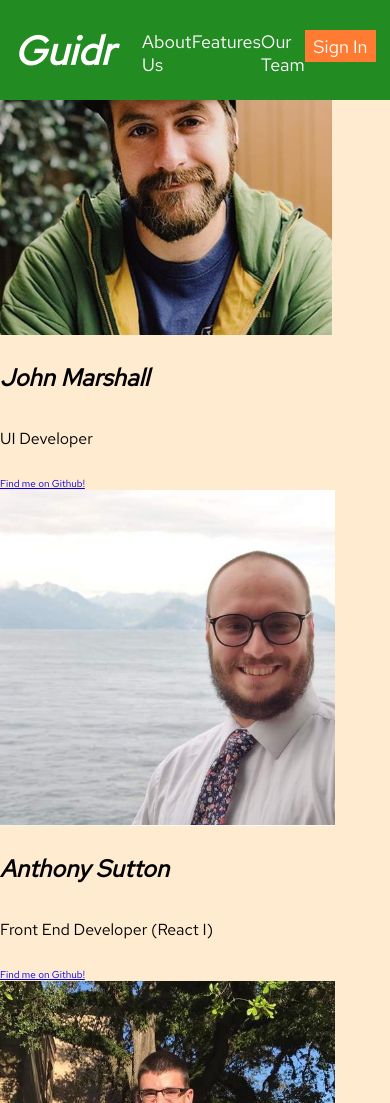
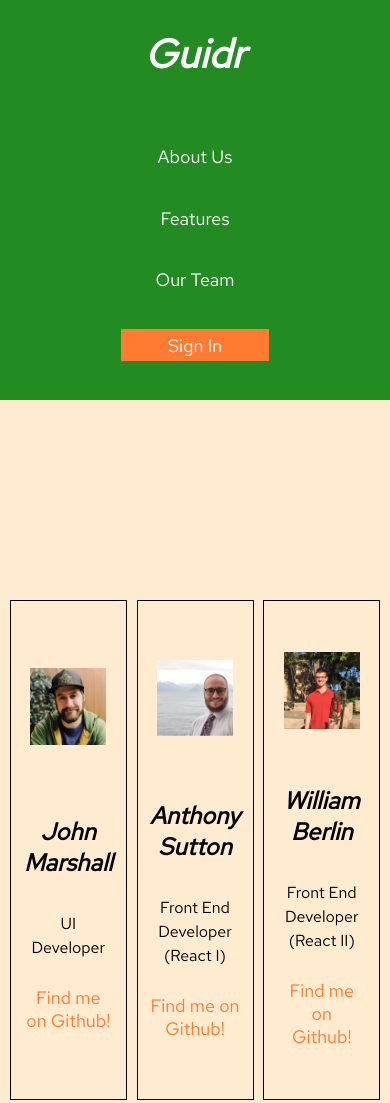
Before and after one commit to Build-Week-FT-Guidr/marketing-page, a plain HTML site: page team.html in a window 390 px wide. Shown: the top 1103 px of the page. Drawn offline with Linux system fonts and the light colour scheme.

Commit message:
mvp done

```diff
--- a/less/homePage.less
+++ b/less/homePage.less
@@ -5,7 +5,13 @@
     flex-direction: column;
     align-items: center;
     justify-content: space-evenly;
-    padding-top: 4rem;
+    padding-top: 20rem;
+
+    @media @mobile{
+    height: 80rem;
+    padding-top:0rem;
+
+    }
 
     img{
         width: 70%;
--- a/less/index.less
+++ b/less/index.less
@@ -9,3 +9,4 @@
 @import "footer";
 @import "homePage";
 @import "features";
+@import "team";
--- a/less/navigation.less
+++ b/less/navigation.less
@@ -10,15 +10,33 @@
     top:0;
     left:0;
 
+    @media @mobile{
+        flex-direction: column;
+        height:40rem;
+        position: static;
+        justify-content: flex-start;
+    }
+
     nav{
         height: 4rem;
         width:60%;
         display: flex;
         justify-content: space-evenly;
 
+        @media @mobile{
+            flex-direction: column;
+            text-align: center;
+            justify-content: space-evenly;
+            height:30rem;
+        }
+
         h1{
             font-size: 4.6rem;
             border: dashed 1px red;
+           @media @mobile{
+                padding:3%;
+                border-bottom:1px solid white;
+            }
         }
 
         a{
--- /dev/null
+++ b/less/team.less
@@ -0,0 +1,38 @@
+.teamMain{
+
+        height: 150rem;
+        width:100%;
+        display:flex;
+        justify-content: space-evenly;
+        flex-wrap: wrap;
+        padding-top: 20rem;
+
+
+}
+.teamItem {
+height: 50rem;
+width: 30%;
+padding: 5%;
+border: 1px solid black;
+box-shadow: 3px gray;
+display:flex;
+flex-direction: column;
+justify-content: space-evenly;
+align-items: center;
+text-align: center;
+
+img{
+    width:100%;
+}
+
+a{
+    text-decoration: none;
+    color: @accents;
+    font-size: 1.8rem;
+    font-family: 'Red Hat Text', sans-serif;
+
+    &:hover{
+        color: black;
+    }
+}
+}
--- a/less/variables.less
+++ b/less/variables.less
@@ -10,3 +10,6 @@
 @forest-green: #228B22;
 @manresa-sand: #FFEBD0;
 @old-huntingcap-orange: #FF7B31;
+
+// Escaped values
+@mobile: ~"(max-width: 500px)";
--- a/team.html
+++ b/team.html
@@ -16,7 +16,7 @@
                     <a href='index.html'>About Us</a>
                     <a href='features.html'>Features</a>
                     <a href='team.html'>Our Team</a>
-                    <button href='#signIn'>Sign In</button>
+                    <a href="https://guidr.now.sh/signup"><button>Sign In</button></a>
             </nav>
         </div>
         <section class="teamMain">
```
Also changed, not shown: features.html (+1 -1 lines), index.html (+1 -1 lines), css/index.css.
